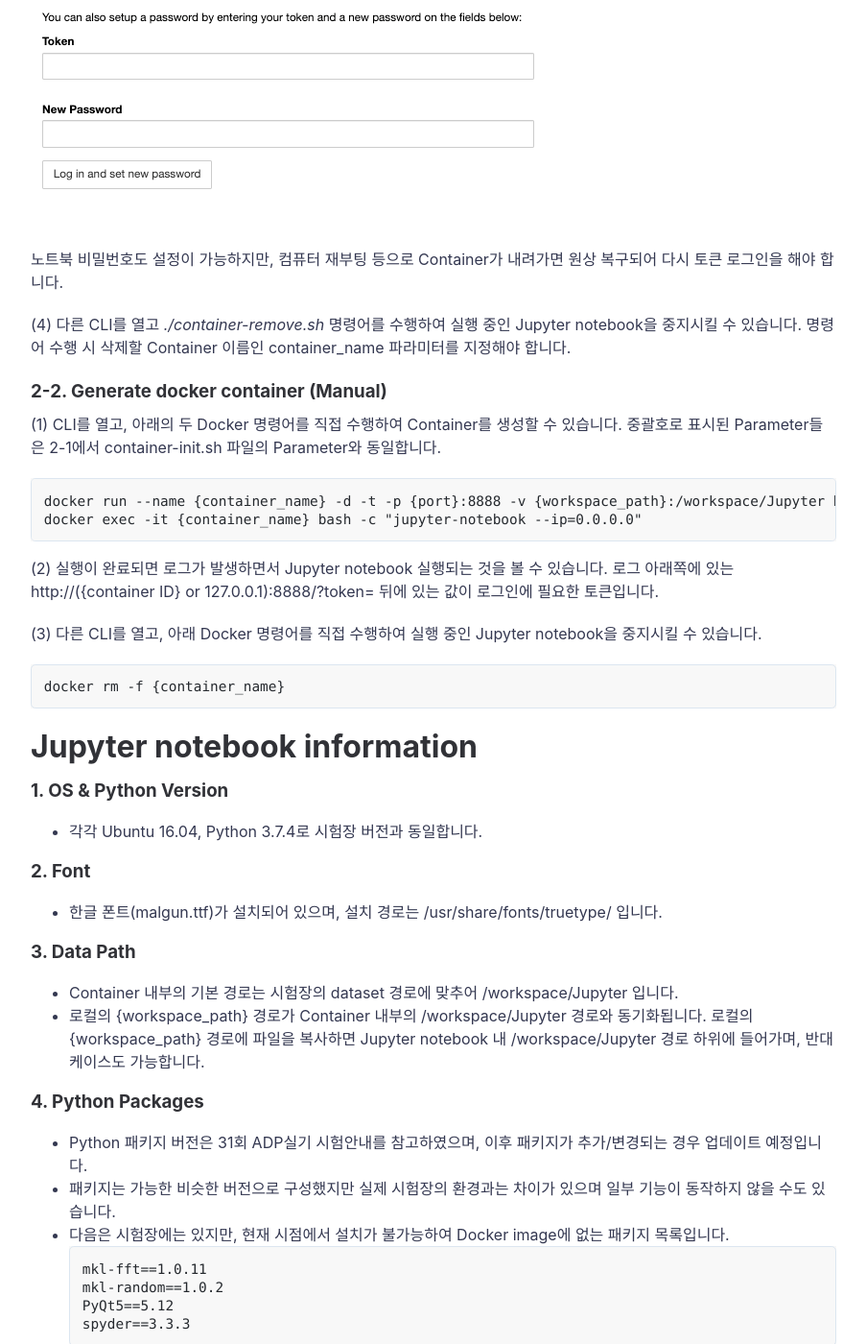
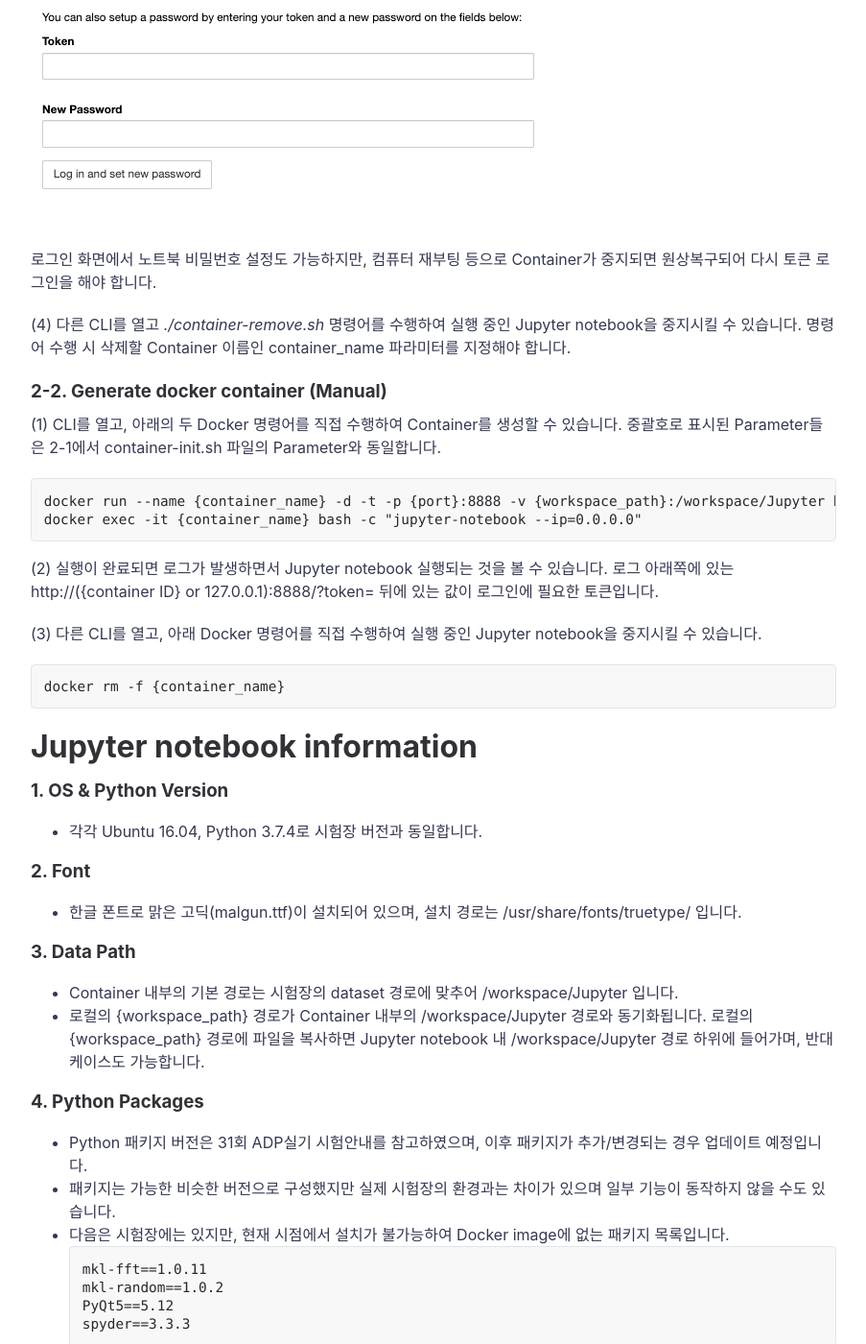
Before and after one commit to hjben/hjben.github.io, a Jekyll site: the page built from _posts/2023-11-25-adp-docker.md, in a window 1280 px wide and 1400 px high, scrolled down 2596 px. Shown: the whole window at 96% size, without its empty margins (188-1091 px from the left). Built offline with Jekyll 4.4.1, drawn with Linux system fonts in a browser that asks for light colours; nearby versions of some CDN libraries; comment, search, counter and statistics services are not loaded.

Commit message:
Update 2023-11-25-adp-docker.md

```diff
--- a/_posts/2023-11-25-adp-docker.md
+++ b/_posts/2023-11-25-adp-docker.md
@@ -43,7 +43,7 @@ e.g.
 <br><br> Jupyter notebook 접속은 웹 브라우저에 접속한 후 localhost:{사용자 지정 포트}로 할 수 있습니다. <br><br>
 <img src ="https://raw.githubusercontent.com/hjben/hjben.github.io/master/_img/adp-docker/notebook-main.png" alt="notebook-main">
 
-<br> 노트북 비밀번호도 설정이 가능하지만, 컴퓨터 재부팅 등으로 Container가 내려가면 원상 복구되어 다시 토큰 로그인을 해야 합니다.
+<br> 로그인 화면에서 노트북 비밀번호 설정도 가능하지만, 컴퓨터 재부팅 등으로 Container가 중지되면 원상복구되어 다시 토큰 로그인을 해야 합니다.
 
 (4) 다른 CLI를 열고 _./container-remove.sh_ 명령어를 수행하여 실행 중인 Jupyter notebook을 중지시킬 수 있습니다. 명령어 수행 시 삭제할 Container 이름인 container_name 파라미터를 지정해야 합니다.
 
@@ -68,7 +68,7 @@ docker rm -f {container_name}
 - 각각 Ubuntu 16.04, Python 3.7.4로 시험장 버전과 동일합니다.
 
 ### 2. Font
-- 한글 폰트(malgun.ttf)가 설치되어 있으며, 설치 경로는 /usr/share/fonts/truetype/ 입니다.
+- 한글 폰트로 맑은 고딕(malgun.ttf)이 설치되어 있으며, 설치 경로는 /usr/share/fonts/truetype/ 입니다.
 
 ### 3. Data Path
 - Container 내부의 기본 경로는 시험장의 dataset 경로에 맞추어 /workspace/Jupyter 입니다.
```
